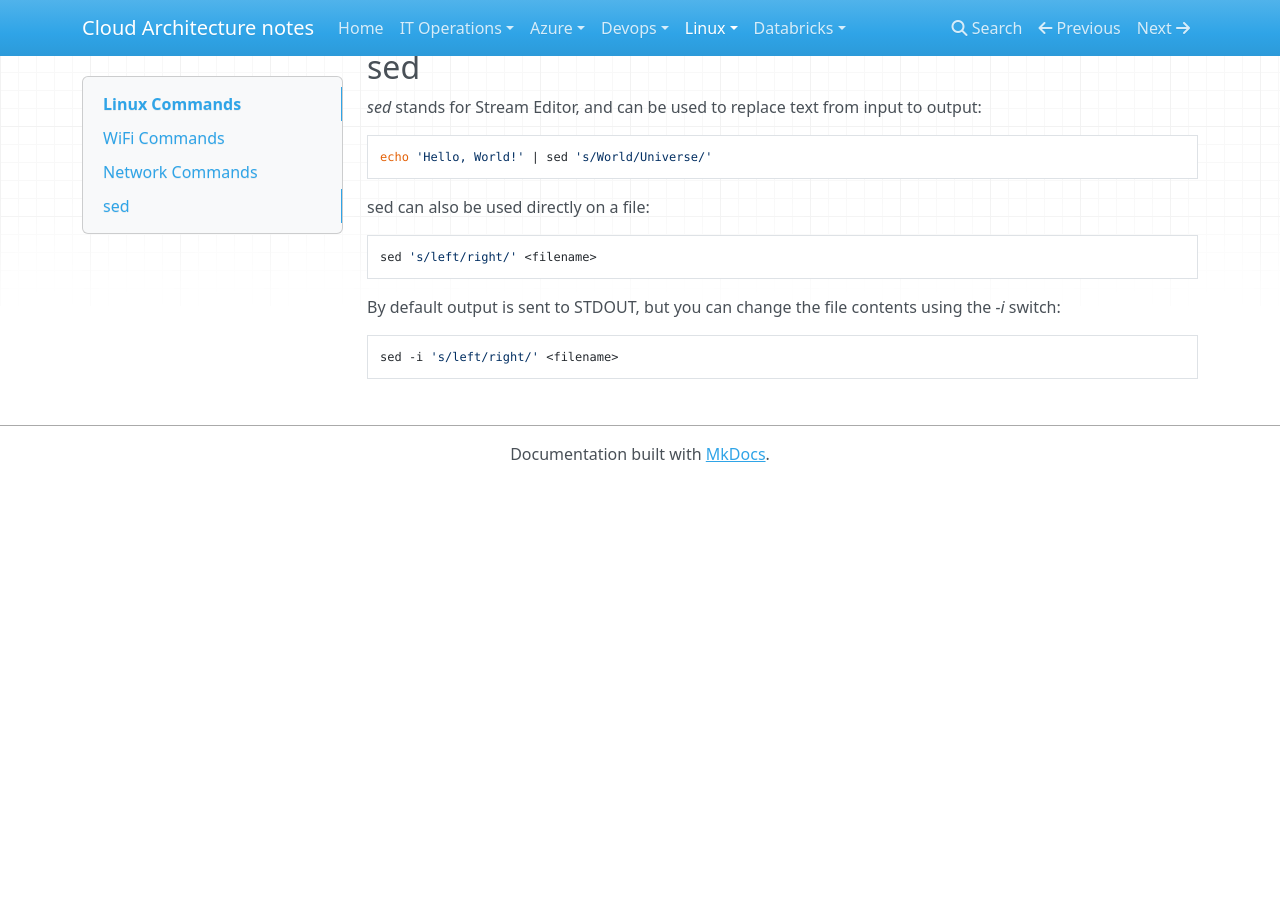
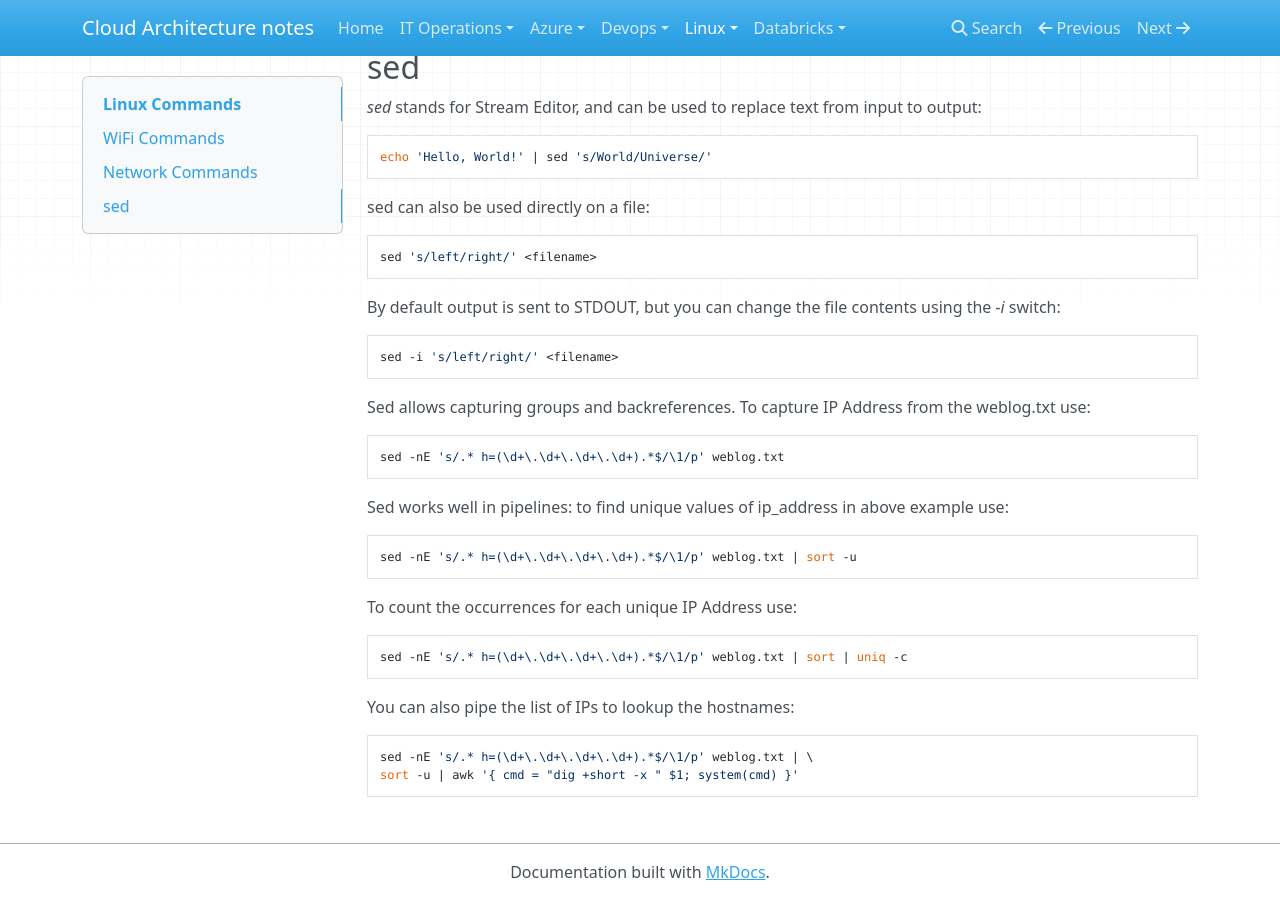
Before and after one commit to dram1964/cloudarchitect, an MkDocs documentation site: the page built from docs/linux/commands.md, in a window 1280 px wide and 900 px high, scrolled down 2257 px. Built offline with MkDocs 1.6.1, drawn with Linux system fonts in a browser that asks for light colours; nearby versions of some CDN libraries; before the commit the page ends 2739 px from its top, so only the background shows below that.

Commit message:
Adding some sed examples

```diff
--- a/docs/linux/commands.md
+++ b/docs/linux/commands.md
@@ -116,3 +116,22 @@ By default output is sent to STDOUT, but you can change the file
 contents using the *-i* switch:
 
     sed -i 's/left/right/' <filename>
+
+Sed allows capturing groups and backreferences. To capture IP Address from
+the weblog.txt use:
+
+    sed -nE 's/.* h=(\d+\.\d+\.\d+\.\d+).*$/\1/p' weblog.txt
+
+Sed works well in pipelines: to find unique values of ip_address in
+above example use:
+
+    sed -nE 's/.* h=(\d+\.\d+\.\d+\.\d+).*$/\1/p' weblog.txt | sort -u
+
+To count the occurrences for each unique IP Address use:
+
+    sed -nE 's/.* h=(\d+\.\d+\.\d+\.\d+).*$/\1/p' weblog.txt | sort | uniq -c
+
+You can also pipe the list of IPs to lookup the hostnames:
+
+    sed -nE 's/.* h=(\d+\.\d+\.\d+\.\d+).*$/\1/p' weblog.txt | \
+    sort -u | awk '{ cmd = "dig +short -x " $1; system(cmd) }'
```
